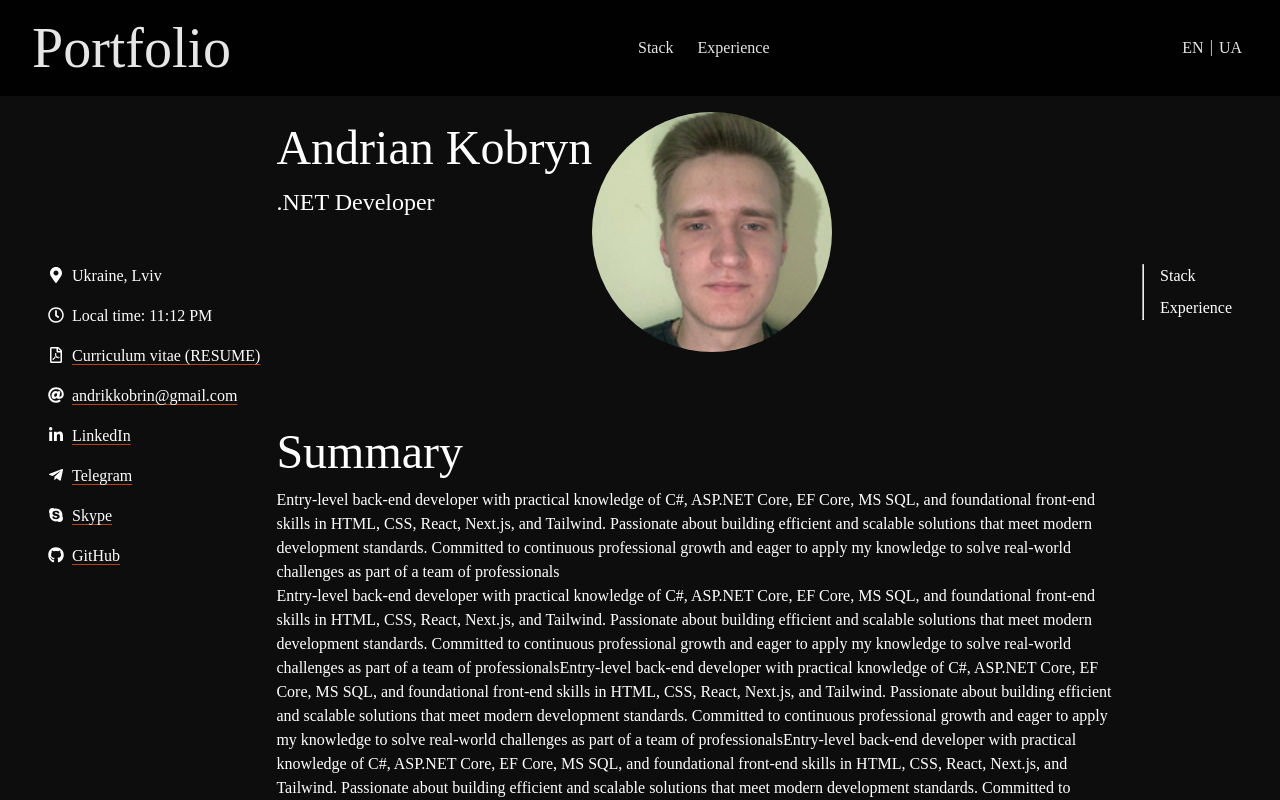
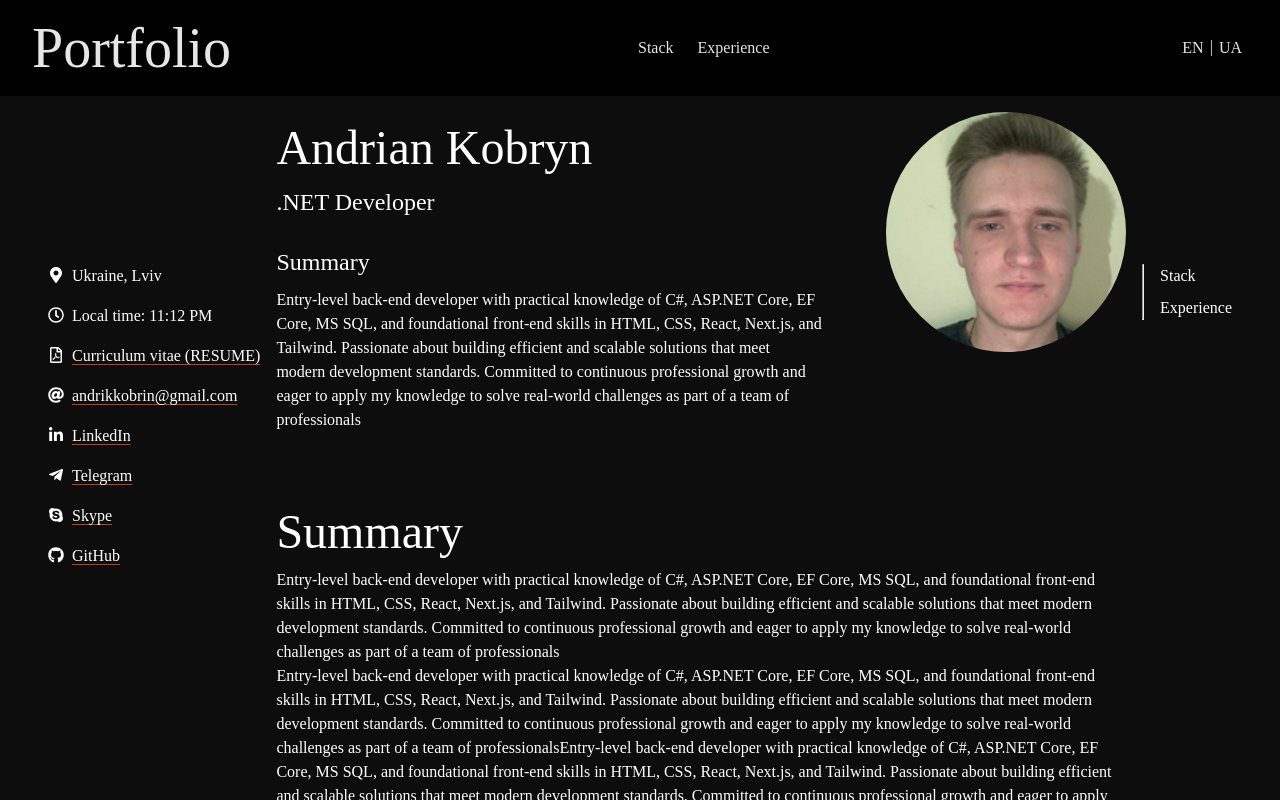
Before and after one commit to TheEnemy25/TheEnemy25, a React (Vite) app: page / in a window 1280 px wide. Built offline with nearby package versions, Linux system fonts and the light colour scheme; a web font is replaced by a local one.

Commit message:
feat(About): Added image, summary blocks

```diff
--- a/src/containers/about/About.scss
+++ b/src/containers/about/About.scss
@@ -4,17 +4,18 @@
 
 .about {
     display: flex;
+    width: 100%;
+    gap: 64px;
+
+    &-container {
+        display: flex;
         flex-direction: column;
+        gap: 24px;
 
-    &__wrapper {
-        display: flex;
-        width: 100%;
-
-        .about__info {
+        &__header {
             display: flex;
             flex-direction: column;
 
-            .about__header {
             &-title {
                 @include mixins.text-styles(48px, variables.$white-color, Tight);
             }
@@ -23,11 +24,26 @@
                 @include mixins.text-styles(24px, variables.$white-color, Rubik);
             }
         }
+
+        &__info {
+            display: flex;
+            flex-direction: column;
+            row-gap: 8px;
+
+            &-title {
+                @include mixins.text-styles(24px, variables.$white-color, Tight);
             }
 
-        .about__photo {
+            &-text {
+                @include mixins.text-styles(16px, variables.$white-color, Rubik);
+            }
+        }
+    }
+
+
+    &__photo {
         display: flex;
-            align-items: flex-end;
+        align-items: flex-start;
 
         &-img {
             width: 240px;
@@ -38,4 +54,3 @@
         }
     }
 }
-}
--- a/src/containers/about/About.tsx
+++ b/src/containers/about/About.tsx
@@ -7,20 +7,25 @@ const About: React.FC = () => {
     return (
         <>
             <section className="about">
-                <article className="about__wrapper">
+                <article className="about-container">
+                    <header className="about-container__header">
+                        <h1 className="about-container__header-title">Andrian Kobryn</h1>
+                        <h2 className="about-container__header-subtitle">.NET Developer</h2>
+                    </header>
 
-                    <div className="about__info">
-                        <div className="about__header">
-                            <h1 className="about__header-title">Andrian Kobryn</h1>
-                            <h2 className="about__header-subtitle">.NET Developer</h2>
-                        </div>
+                    <div className="about-container__info">
+                        <h2 className="about-container__info-title">Summary</h2>
+                        <p className="about-container__info-text">Entry-level back-end developer with practical knowledge of C#, ASP.NET Core, EF
+                            Core, MS SQL, and foundational front-end skills in HTML, CSS, React, Next.js, and
+                            Tailwind. Passionate about building efficient and scalable solutions that meet modern
+                            development standards. Committed to continuous professional growth and eager to
+                            apply my knowledge to solve real-world challenges as part of a team of professionals</p>
                     </div>
+                </article>
 
-                    <div className="about__photo">
-                        <img src={photo} alt="Andrian Kobryn" className="about__photo-img" />
-                    </div>
-
-                </article>
+                <figure className="about__photo">
+                    <img src={photo} alt="Andrian Kobryn" className="about__photo-img" />
+                </figure>
             </section>
         </>
     );
```
Lines whose indentation alone changed are shown as unchanged.
